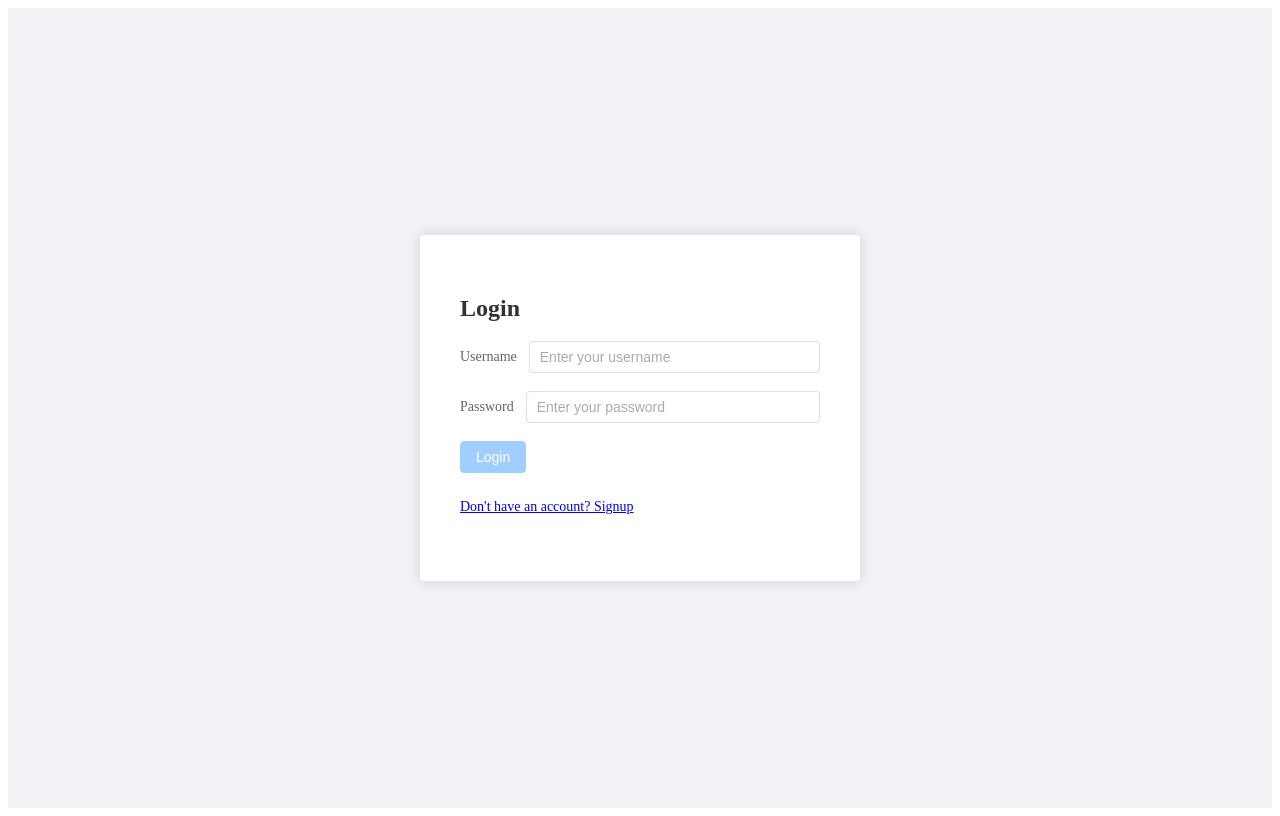
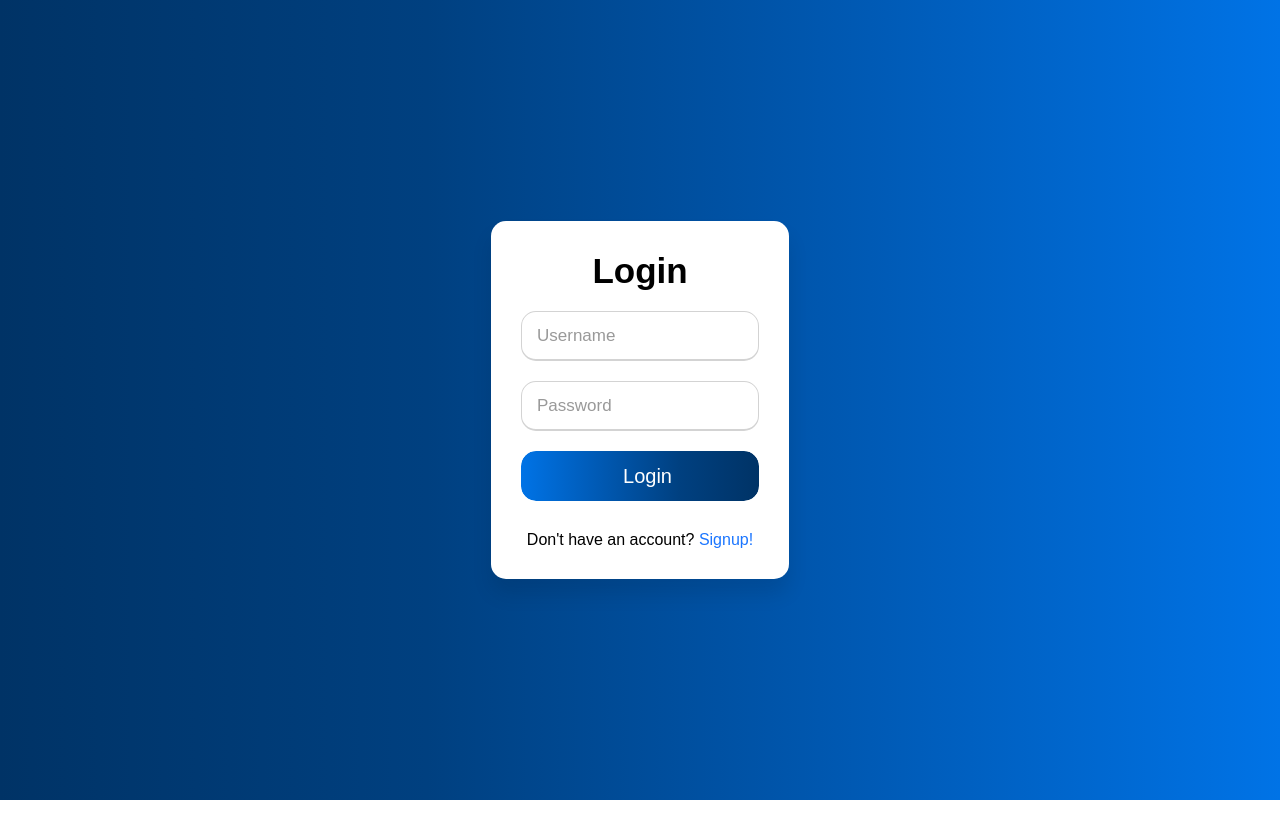
Before and after one commit to raouzair10/my-vue-app, a Vue app: page /login in a window 1280 px wide. Built offline with nearby package versions, Linux system fonts and the light colour scheme.

Commit message:
Enhance the UI for login and signup pages, and add the logout functionality

```diff
--- a/package.json
+++ b/package.json
@@ -15,7 +15,8 @@
     "element-plus": "^2.7.6",
     "json-server": "^1.0.0-beta.1",
     "vue": "^3.4.29",
-    "vue-router": "^4.3.3"
+    "vue-router": "^4.3.3",
+    "vuex": "^4.0.2"
   },
   "devDependencies": {
     "@rushstack/eslint-patch": "^1.8.0",
--- /dev/null
+++ b/src/assets/form.css
@@ -0,0 +1,91 @@
+/* form.css */
+* {
+  margin: 0;
+  padding: 0;
+  box-sizing: border-box;
+  font-family: 'Poppins', sans-serif;
+}
+.wrapper-container {
+  height: 100vh;
+  margin: -8px;
+  display: flex;
+  justify-content: center;
+  align-items: center;
+  background: -webkit-linear-gradient(left, #003366, #004080, #0059b3, #0073e6);
+}
+.wrapper {
+  max-width: 390px;
+  background: #fff;
+  padding: 30px;
+  border-radius: 15px;
+  box-shadow: 0px 15px 20px rgba(0,0,0,0.1);
+}
+.title {
+  font-size: 35px;
+  font-weight: 600;
+  text-align: center;
+}
+.field {
+  height: 50px;
+  width: 100%;
+  margin-top: 20px;
+}
+.field input {
+  height: 100%;
+  width: 100%;
+  outline: none;
+  padding-left: 15px;
+  border-radius: 15px;
+  border: 1px solid lightgrey;
+  border-bottom-width: 2px;
+  font-size: 17px;
+  transition: all 0.3s ease;
+}
+.field input:focus {
+  border-color: #1a75ff;
+}
+.field input::placeholder {
+  color: #999;
+  transition: all 0.3s ease;
+}
+.field input:focus::placeholder {
+  color: #1a75ff;
+}
+.field.btn {
+  height: 50px;
+  width: 100%;
+  border-radius: 15px;
+  position: relative;
+  overflow: hidden;
+}
+.field.btn input[type="submit"] {
+  height: 100%;
+  width: 100%;
+  z-index: 1;
+  position: relative;
+  background: none;
+  border: none;
+  color: #fff;
+  background: -webkit-linear-gradient(right, #003366, #004080, #0059b3, #0073e6);
+  border-radius: 15px;
+  font-size: 20px;
+  font-weight: 500;
+  cursor: pointer;
+}
+.signup-link {
+  text-align: center;
+  margin-top: 30px;
+}
+.signup-link a {
+  color: #1a75ff;
+  text-decoration: none;
+}
+.signup-link a:hover {
+  text-decoration: underline;
+}
+
+.error {
+  color: red;
+  font-size: 14px;
+  margin-top: 5px;
+}
--- a/src/components/Dashboard.vue
+++ b/src/components/Dashboard.vue
@@ -1,15 +1,26 @@
+<template>
+  <div>
+    <h1 v-if="user">Welcome, {{ user.username }}</h1>
+    <button v-if="user" @click="handleLogout">Logout</button>
+  </div>
+</template>
+
 <script setup>
-import { RouterLink } from 'vue-router'
+import { computed } from 'vue'
+import { useStore } from 'vuex'
+import { useRouter } from 'vue-router'
+
+const store = useStore()
+const router = useRouter()
+
+const user = computed(() => store.getters.user)
+
+const handleLogout = () => {
+  store.dispatch('logout')
+  router.push('/login')
+}
 </script>
 
-
-<template>
-  <h1>This is the dashboard.</h1>
-  <h3><RouterLink to="/login">Login</RouterLink></h3>
-  <h3><RouterLink to="/signup">Signup</RouterLink></h3>
-</template>
-
-
-<style>
+<style scoped>
 
 </style>
--- a/src/components/LoginForm.vue
+++ b/src/components/LoginForm.vue
@@ -1,87 +1,50 @@
 <template>
-  <div class="login-container">
-    <el-card class="login-card">
-      <h2>Login</h2>
-      <el-form @submit.prevent="handleLogin">
-        <el-form-item label="Username">
-          <el-input v-model="form.username" placeholder="Enter your username"></el-input>
-        </el-form-item>
-        <el-form-item label="Password">
-          <el-input v-model="form.password" type="password" placeholder="Enter your password"></el-input>
-        </el-form-item>
-        <el-form-item>
-          <el-button type="primary" native-type="submit" :disabled="isDisabled">Login</el-button>
-        </el-form-item>
-        <el-form-item>
-          <RouterLink to="/signup">Don't have an account? Signup</RouterLink>
-        </el-form-item>
-      </el-form>
-    </el-card>
+  <div class="wrapper-container">
+    <div class="wrapper">
+      <div class="title">Login</div>
+      <div class="form-container">
+        <form @submit.prevent="handleLogin" class="login-form">
+          <div class="field">
+            <input type="text" v-model="form.username" placeholder="Username" required>
+          </div>
+          <div class="field">
+            <input type="password" v-model="form.password" placeholder="Password" required>
+          </div>
+          <div class="field btn">
+            <input type="submit" value="Login">
+          </div>
+          <div class="signup-link">Don't have an account? <RouterLink to="/signup">Signup!</RouterLink></div>
+          <div v-if="errorMessage" class="error">{{ errorMessage }}</div>
+        </form>
+      </div>
+    </div>
   </div>
 </template>
 
 <script setup>
-import { ref, reactive, watch } from 'vue'
-import axios from 'axios'
+import { reactive, ref } from 'vue'
+import { useStore } from 'vuex'
 import { useRouter } from 'vue-router'
 
-const isDisabled = ref(true)
+const store = useStore()
+const router = useRouter()
+const errorMessage = ref('')
 
 const form = reactive({
   username: '',
   password: ''
 })
-const router = useRouter()
-
-watch([() => form.username, () => form.password], ([username, password]) => {
-  isDisabled.value = (username === '' || password === '')
-})
-
-const apiUrl = 'http://localhost:3000/users/'
 
 const handleLogin = async () => {
-  try {
-    const response = await axios.get(`${apiUrl}?username=${form.username}`)
-    const users = response.data
-    if (users.length > 0) {
-      const user = users.find(user => user.password === form.password)
-      if (user){
-        router.push('/')
-      }
-      else {
-        alert('Invalid password!')
-      }
-    } else {
-      alert('User does not exist!')
-    }
-
-  } catch (error) {
-    alert('Error signing up: ' + error.message);
+  const result = await store.dispatch('login', form)
+  if (result.success) {
+    router.push('/')
+  } else {
+    errorMessage.value = result.message
   }
 }
 </script>
 
 <style scoped>
-.login-container {
-  display: flex;
-  justify-content: center;
-  align-items: center;
-  height: 100vh;
-  background-color: #f0f2f5;
-}
-
-.login-card {
-  width: 400px;
-  padding: 20px;
-  background: #fff;
-  box-shadow: 0 2px 12px 0 rgba(0, 0, 0, 0.1);
-}
-
-el-form-item {
-  margin-bottom: 20px;
-}
-
-el-form-item:last-child {
-  margin-bottom: 0;
-}
+@import '../assets/form.css';
 </style>
--- a/src/components/SignupForm.vue
+++ b/src/components/SignupForm.vue
@@ -1,107 +1,62 @@
 <template>
-  <div class="signup-container">
-    <el-card class="signup-card">
-      <h2>Signup</h2>
-      <el-form @submit.prevent="handleSignup">
-        <el-form-item label="Username">
-          <el-input v-model="form.username" placeholder="Enter your username"></el-input>
-          <p v-show="show_user_msg">User with this username already exists!</p>
-        </el-form-item>
-        <el-form-item label="Password">
-          <el-input v-model="form.password" type="password" placeholder="Enter your password"></el-input>
-        </el-form-item>
-        <el-form-item label="Confirm Password">
-          <el-input v-model="form.confirmPassword" type="password" placeholder="Confirm your password"></el-input>
-          <p v-show="show_pass_msg">Passwords do not match!</p>
-          <p v-show="show_confirm_msg">Both passwords match!</p>
-        </el-form-item>
-        <el-form-item>
-          <el-button type="primary" native-type="submit" :disabled="isDisabled">Signup</el-button>
-        </el-form-item>
-        <el-form-item>
-          <RouterLink to="/login">Already have an account? Login</RouterLink>
-        </el-form-item>
-      </el-form>
-    </el-card>
+  <div class="wrapper-container">
+    <div class="wrapper">
+      <div class="title">Signup</div>
+      <div class="form-container">
+        <form @submit.prevent="handleSignup" class="signup-form">
+          <div class="field">
+            <input type="text" v-model="form.username" placeholder="Username" required>
+          </div>
+          <div class="field">
+            <input type="password" v-model="form.password" placeholder="Password" required>
+          </div>
+          <div class="field">
+            <input type="password" v-model="form.confirmPassword" placeholder="Confirm password" required>
+            <div v-if="form.password !== form.confirmPassword" class="error">Passwords do not match</div>
+          </div>
+          <div class="field btn">
+            <input type="submit" value="Signup">
+          </div>
+          <div class="signup-link">Already have an account? <RouterLink to="/login">Login!</RouterLink></div>
+          <div v-if="usernameTaken" class="error">Username is already taken</div>
+        </form>
+      </div>
+    </div>
   </div>
 </template>
 
 <script setup>
-import { ref, reactive, watch } from 'vue'
-import axios from 'axios'
+import { reactive, ref } from 'vue'
+import { useStore } from 'vuex'
 import { useRouter } from 'vue-router'
 
-const show_user_msg = ref(false)
-const show_pass_msg = ref(false)
-const show_confirm_msg = ref(false)
-const isDisabled = ref(true)
+const store = useStore()
+const router = useRouter()
+const usernameTaken = ref(false)
 const form = reactive({
   username: '',
   password: '',
   confirmPassword: ''
 })
-const apiUrl = 'http://localhost:3000/users'
-const router = useRouter()
 
 const handleSignup = async () => {
-  try {
-    const response = await axios.post(apiUrl, {
-      username: form.username,
-      password: form.password
-    })
-    console.log('Server response:', response.data)
+  usernameTaken.value = false
+
+  if (form.password !== form.confirmPassword) {
+    return
+  }
+
+  const result = await store.dispatch('signup', form)
+  if (result.success) {
     router.push('/')
-  } catch (error) {
-    alert('Error signing up: ' + error.message);
+  } else if (result.message === 'Username is already taken') {
+    usernameTaken.value = true
+  } else {
+    alert(result.message)
   }
 }
-
-watch(() => form.username, async (username) => {
-  if (username !== ''){
-    try {
-      const response = await axios.get(`${apiUrl}?username=${username}`)
-      show_user_msg.value = response.data.length > 0
-    } catch (error) {}
-  }
-})
-
-watch([() => form.password, () => form.confirmPassword], ([password, confirmPassword]) => {
-  if (password !== '' || confirmPassword !== '') {
-    show_pass_msg.value = password !== confirmPassword
-    show_confirm_msg.value = password === confirmPassword
-  }
-  else {
-    show_pass_msg.value = false
-  }
-})
-
-watch([() => form.username, () => form.password, () => form.confirmPassword, show_user_msg, show_pass_msg], ([username, password, confirmPassword, user_msg, pass_msg]) => {
-  isDisabled.value = (username === '' || password === '' || confirmPassword === '' || user_msg || pass_msg)
-})
-
 </script>
 
 <style scoped>
-.signup-container {
-  display: flex;
-  justify-content: center;
-  align-items: center;
-  height: 100vh;
-  background-color: #f0f2f5;
-}
-
-.signup-card {
-  width: 400px;
-  padding: 20px;
-  background: #fff;
-  box-shadow: 0 2px 12px 0 rgba(0, 0, 0, 0.1);
-}
-
-el-form-item {
-  margin-bottom: 20px;
-}
-
-el-form-item:last-child {
-  margin-bottom: 0;
-}
+@import '../assets/form.css';
 </style>
--- a/src/db/db.json
+++ b/src/db/db.json
@@ -5,5 +5,11 @@
       "username": "uzair",
       "password": "1234"
     }
+  ],
+  "tasks": [
+    {
+      "user_id": "1",
+      "title": ""
+    }
   ]
 }
--- a/src/router/index.js
+++ b/src/router/index.js
@@ -2,6 +2,7 @@ import { createRouter, createWebHistory } from 'vue-router'
 import DashboardView from '../views/DashboardView.vue'
 import LoginView from '../views/LoginView.vue'
 import SignupView from '../views/SignupView.vue'
+import store from '../store'
 
 const router = createRouter({
   history: createWebHistory(import.meta.env.BASE_URL),
@@ -24,4 +25,14 @@ const router = createRouter({
   ]
 })
 
+router.beforeEach((to, from, next) => {
+  const isAuthenticated = store.getters.isAuthenticated
+
+  if (to.name === 'home' && !isAuthenticated) {
+    next({ name: 'login' })
+  } else {
+    next()
+  }
+})
+
 export default router
--- /dev/null
+++ b/src/store/index.js
@@ -0,0 +1,62 @@
+import { createStore } from 'vuex'
+import axios from 'axios'
+
+const apiUrl = 'http://localhost:3000/users'
+
+export default createStore({
+  state: {
+    user: null,
+  },
+  mutations: {
+    setUser(state, user) {
+      state.user = user
+    },
+    clearUser(state) {
+      state.user = null
+    },
+  },
+  actions: {
+    async login({ commit }, { username, password }) {
+      try {
+        const response = await axios.get(`${apiUrl}?username=${username}`)
+        const users = response.data
+        if (users.length > 0) {
+          const user = users.find(user => user.password === password)
+          if (user) {
+            commit('setUser', user)
+            return { success: true }
+          } else {
+            throw new Error('Invalid password')
+          }
+        } else {
+          throw new Error('User does not exist')
+        }
+      } catch (error) {
+        return { success: false, message: error.message }
+      }
+    },
+    async signup({ commit }, { username, password }) {
+      try {
+        const response = await axios.get(`${apiUrl}?username=${username}`)
+        if (response.data.length > 0) {
+          throw new Error('Username is already taken')
+        }
+        const newUser = await axios.post(apiUrl, {
+          username,
+          password,
+        })
+        commit('setUser', newUser.data)
+        return { success: true }
+      } catch (error) {
+        return { success: false, message: error.message }
+      }
+    },
+    logout({ commit }) {
+      commit('clearUser')
+    },
+  },
+  getters: {
+    isAuthenticated: state => !!state.user,
+    user: state => state.user,
+  },
+})
```
Also changed, not shown: src/main.js (+5 -8 lines), 1 other file (tests, documents, lock files or other folders).
